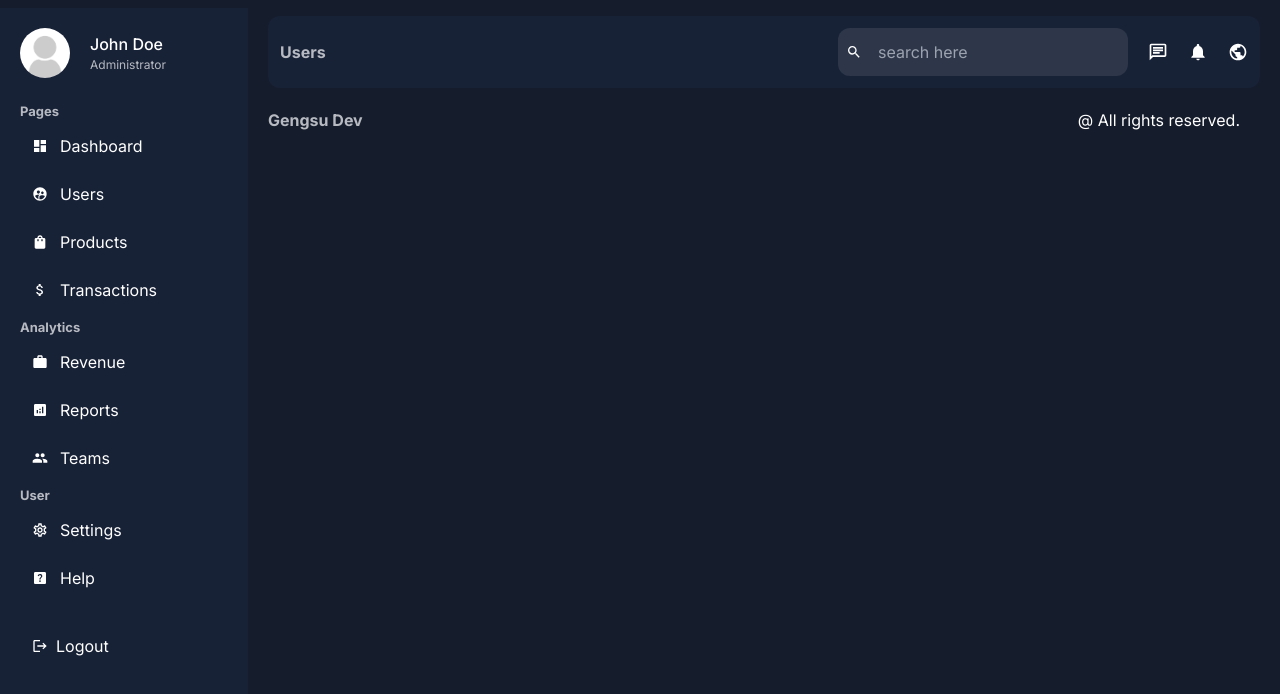
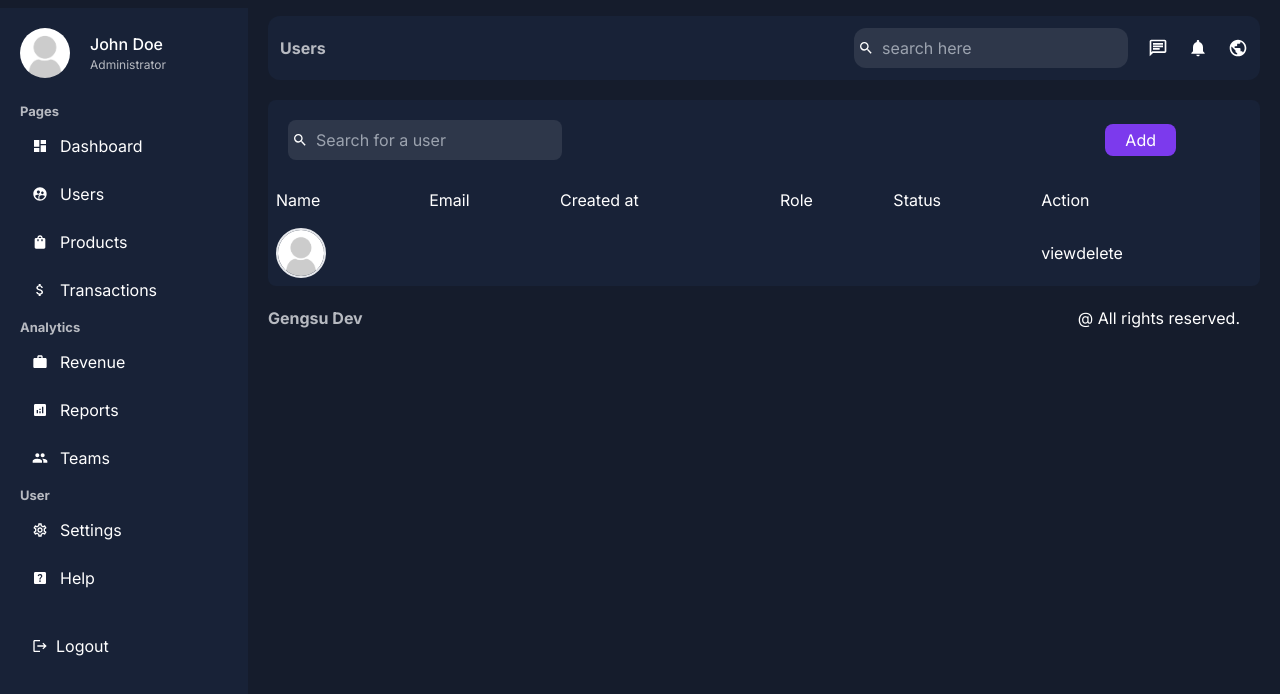
Before and after one commit to Gengsu07/nextdashboard, a Next.js app: page /dashboard/users in a window 1280 px wide. Shown: the top 694 px of the page. Built offline with nearby package versions, Linux system fonts and the light colour scheme.

Commit message:
add top slicer user

```diff
--- a/app/components/navbar.jsx
+++ b/app/components/navbar.jsx
@@ -15,7 +15,7 @@ const Navbar = () => {
     <div className="flex justify-between items-center p-3 rounded-xl bgSoft">
       <div className="textSoft font-bold capitalize">{NavbarTitle}</div>
       <div className="flex justify-center items-center gap-5">
-        <div className="bg-[#2e374a] p-2 rounded-xl flex justify-center items-center gap-2">
+        <div className="bg-[#2e374a] p-1 rounded-xl flex justify-center items-center gap-0 ml-3">
           <MdSearch />
           <input
             type="text"
--- /dev/null
+++ b/app/components/search.jsx
@@ -0,0 +1,23 @@
+import React from "react";
+import { MdSearch } from "react-icons/md";
+
+const Search = ({ placeholder }) => {
+  return (
+    <div className="flex justify-between items-center px-5 py-5">
+      <div className="flex justify-start gap-0 items-center border-3 rounded-lg bg-[#2e374a] p-1">
+        <MdSearch />
+        <input
+          type="text"
+          placeholder={placeholder}
+          className="bg-transparent border-none px-2 py-1 text-white outline-none rounded-lg"
+        ></input>
+      </div>
+
+      <button className="bg-violet-600 hover:bg-violet-800 flex justify-start items-center rounded-lg border-3 text-white cursor-pointer mr-16 py-1 px-5">
+        Add
+      </button>
+    </div>
+  );
+};
+
+export default Search;
--- /dev/null
+++ b/app/constant/TableData.jsx
@@ -0,0 +1,11 @@
+const tabledata = [
+  {
+    name: "John Doe",
+    email: "Hello@gmail.com",
+    created_at: "10.04.2023",
+    role: "Administrator",
+    status: "Active",
+  },
+];
+
+export default tabledata;
--- a/app/dashboard/page.jsx
+++ b/app/dashboard/page.jsx
@@ -8,7 +8,7 @@ const Dashboard = () => {
   return (
     <div className="mt-5 flex  max-sm:flex-col gap-3 justify-center ">
       <div className="flex  flex-col gap-5 flex-grow max-w-full">
-        <div className="flex justify-between items-center flex-wrap max-sm:flex-col max-sm:gap-3 gap-5 max-sm:max-w-full ">
+        <div className="flex justify-between items-center  max-sm:flex-col max-sm:gap-3 gap-3 max-sm:max-w-full ">
           <Card />
           <Card />
           <Card />
--- a/app/dashboard/users/page.jsx
+++ b/app/dashboard/users/page.jsx
@@ -1,7 +1,49 @@
-import React from "react";
+import Search from "../../components/search";
+import Image from "next/image";
 
 const UsersPage = () => {
-  return <div></div>;
+  return (
+    <div className="bgSoft rounded-lg mt-5">
+      <Search placeholder="Search for a user" />
+      <table className="w-full">
+        <thead>
+          <tr>
+            <td>Name</td>
+            <td>Email</td>
+            <td>Created at</td>
+            <td>Role</td>
+            <td>Status</td>
+            <td>Action</td>
+          </tr>
+        </thead>
+        <tbody>
+          <tr>
+            <td>
+              <div className="flex gap-2 items-center">
+                <Image
+                  src="/noavatar.png"
+                  alt="avatar"
+                  width={50}
+                  height={50}
+                  className="rounded-full object-cover border-2"
+                />
+              </div>
+            </td>
+            <td></td>
+            <td></td>
+            <td></td>
+            <td></td>
+            <td>
+              <div>
+                <button>view</button>
+                <button>delete</button>
+              </div>
+            </td>
+          </tr>
+        </tbody>
+      </table>
+    </div>
+  );
 };
 
 export default UsersPage;
```
